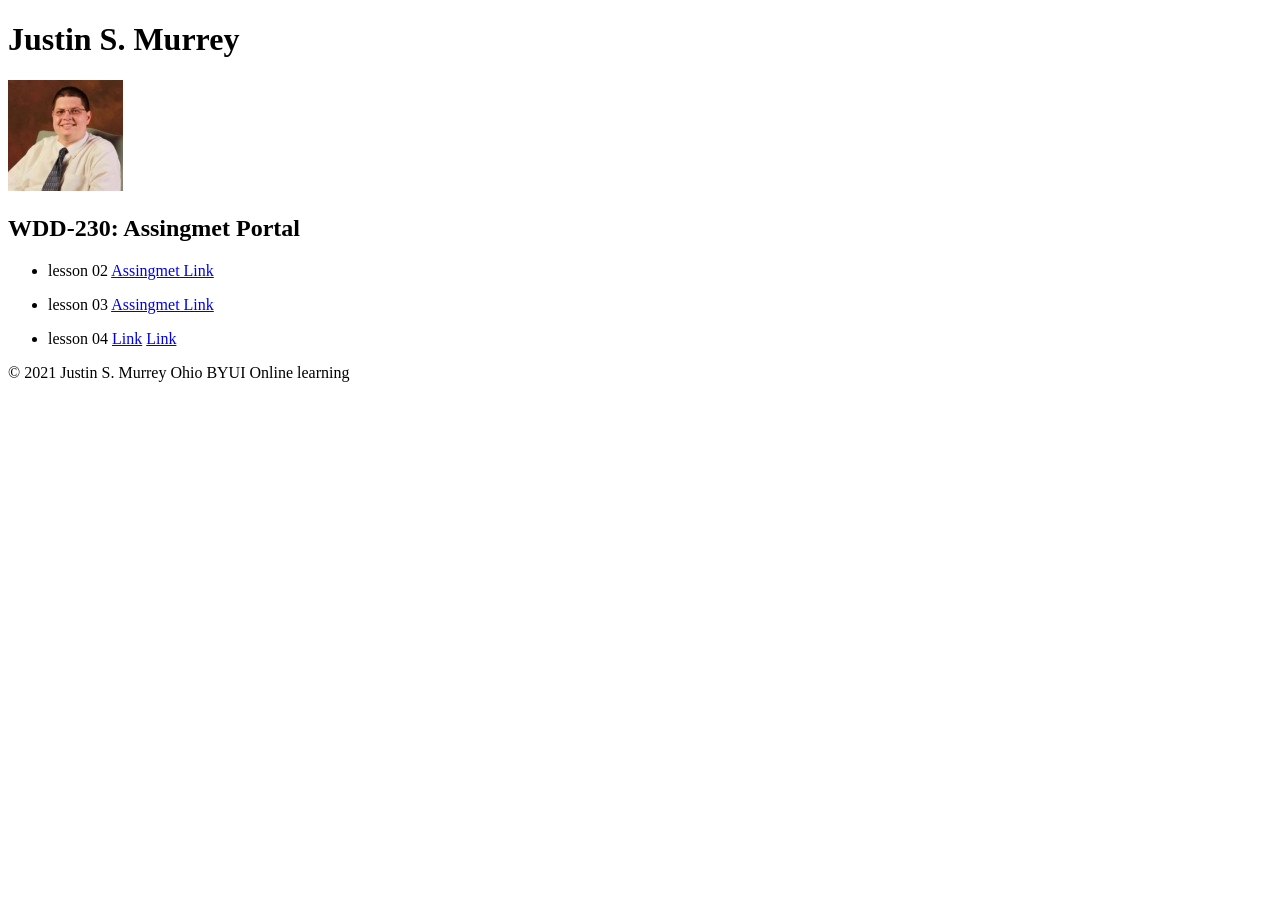
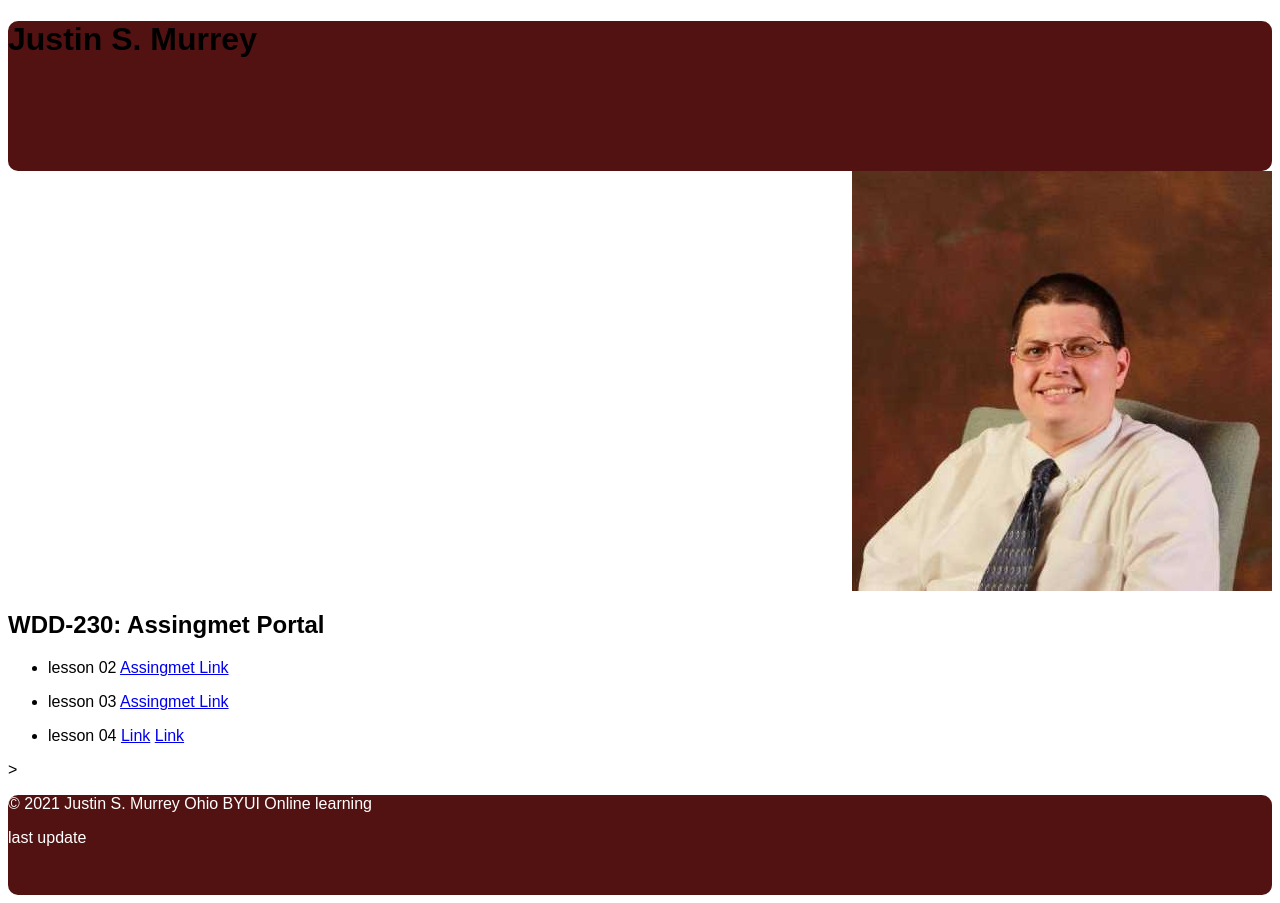
Before and after one commit to werdnasiwel/wdd-230, a plain HTML site: page index.html in a window 1280 px wide. Before the commit the page ends 800 px from the top, so only its background shows below. Drawn offline with Linux system fonts and the light colour scheme.

Commit message:
secend commit

```diff
--- a/index.html
+++ b/index.html
@@ -5,19 +5,24 @@
     <meta charset="UTF-8">
     <meta http-equiv="X-UA-Compatible" content="IE=edge">
     <meta name="viewport" content="width=device-width, initial-scale=1.0">
+    <title>byui assignment</title>
     <link rel="stylesheet" href="style.css">
     <link rel="stylesheet" href="script.js">
-    <title>byui assignment</title>
 </head>
 <header>
     <h1>Justin S. Murrey</h1>
-    <img src="image/justins (1).jpg" alt="pictureof Justin">
+
 </header>
 
 <body>
-    <h2>
+    <section id="h-img">
+        <img src="image/justins - Copy2.jpg" alt="pictureof Justin">
+    </section>
+    <h2 id="top-line">
         WDD-230: Assingmet Portal
     </h2>
+
+    <section>
         <ul>
             <li>
                 lesson 02 <a href="#">Assingmet Link</a>
@@ -29,14 +34,20 @@
             </li>
         </ul>
         <ul>
-        <li>
+            <li id="lesson-04">
                 lesson 04 <a href="#">Link</a> <a href="#">Link</a>
             </li>
         </ul>
-
+        >
+    </section>
 </body>
 <footer>
+    <p>
         &copy; 2021 Justin S. Murrey Ohio BYUI Online learning
+    </p>
+    <p>
+        last update
+    </p>
 </footer>
 
 </html>
--- a/style.css
+++ b/style.css
@@ -1,8 +1,21 @@
-h1
-h2
-h3
-h4
-h5
-h6{
-    font-family: Arial, Helvetica, sans-serif;
+body{
+ font-family: Arial, Helvetica, sans-serif;
 }
+header{
+    background-color: rgb(83, 18, 18);
+    height:150px;
+    border-radius: 10px;
+
+}
+footer{
+     background-color:  rgb(83, 18, 18);
+     color:white;
+     border-radius: 10px;
+     height: 100px;
+}
+#h-img{
+    display:flex;
+    justify-content: flex-end;
+    /*width: 165px;*/
+
+}
```
Also changed, not shown: image/justins - Copy.jpg (added), image/justins - Copy2.jpg (added), image/justins.jpg (added). Lines whose indentation alone changed are shown as unchanged.
